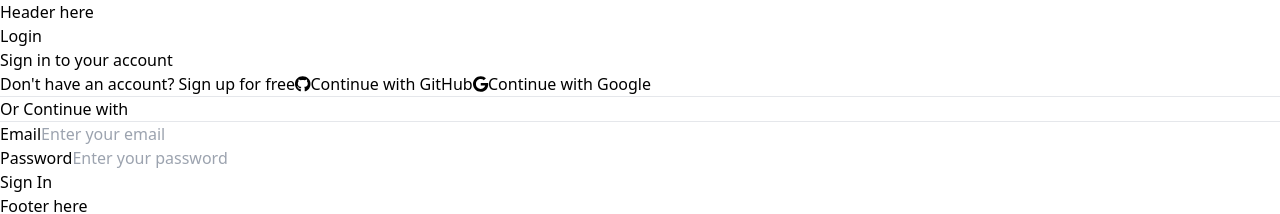
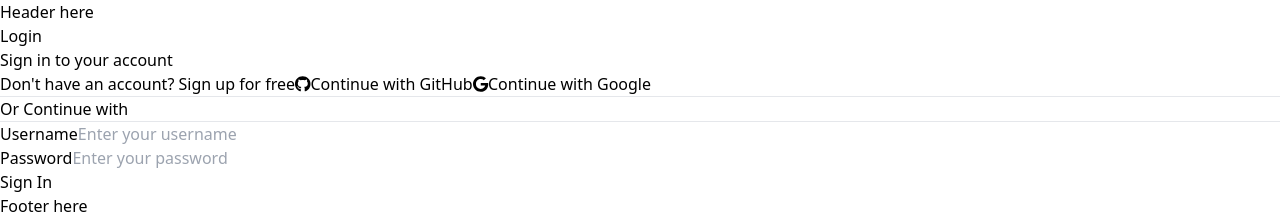
Before and after one commit to kclim1/discord-clone, a React (Vite) app in the folder frontend/: page /login in a window 1280 px wide. Shown: the top 214 px of the page. Built offline with nearby package versions, Linux system fonts and the light colour scheme.

Commit message:
controlled and finished loginforms

```diff
--- a/frontend/src/components/LoginForm.jsx
+++ b/frontend/src/components/LoginForm.jsx
@@ -1,18 +1,49 @@
+import axios from 'axios'
+import { useNavigate } from 'react-router-dom';
+import {useState} from 'react'
+
 export const LoginForm = function () {
+
+  const navigate = useNavigate()
+  const [username,setUsername] = useState('')
+  const [password,setPassword] = useState('')
+
+  const handleUsername = (event)=>{
+    setUsername(event.target.value)
+  }
+  const handlePassword = (event)=>{
+    setPassword(event.target.value)
+  }
+
+  const handleLogin = async (event)=>{
+    event.preventDefault()
+    try{
+      const response = await axios.post('http://localhost:3000/login',{username,password})
+      if(response.status === 200){
+        console.log('local login success')
+        navigate('/dashboard')
+      }
+    }catch(error){
+      console.log(error,"local auth failed")
+    }
+  }
+
   return (
-    <form >
+    <form onSubmit={handleLogin}>
       <div className="mb-6">
         <label
           className="block text-white text-sm font-bold mb-2 pt-2"
-          htmlFor="email"
+          htmlFor="username"
         >
-          Email
+          Username
         </label>
         <input
-          type="email"
-          id="email"
+          type="text"
+          id="username"
+          value={username}
+          onChange={handleUsername}
           className="w-full p-3 border border-neutral-600 rounded bg-neutral-900 text-white focus:border-[#7770d6] focus:outline-none focus:ring focus:ring-[#7770d6]"
-          placeholder="Enter your email"
+          placeholder="Enter your username"
         />
       </div>
       <div className="mb-6">
@@ -25,6 +56,8 @@ export const LoginForm = function () {
         <input
           type="password"
           id="password"
+          value={password}
+          onChange={handlePassword}
           className="w-full p-3 border border-neutral-600 rounded bg-neutral-900 text-white focus:border-[#7770d6] focus:outline-none focus:ring focus:ring-[#7770d6]"
           placeholder="Enter your password"
         />
```
